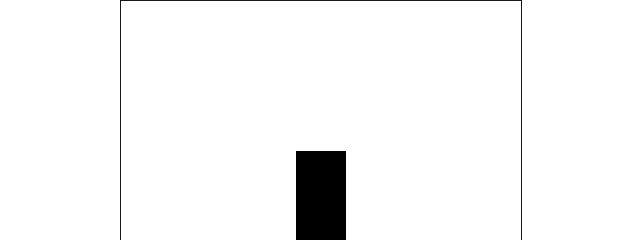
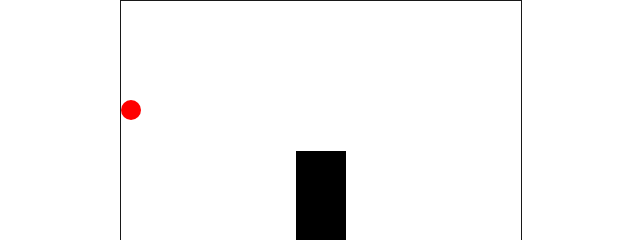
Before and after one commit to leticea/jumping-game, a plain HTML site: page index.html in a window 1280 px wide. Shown: the top 240 px of the page, 319-959 px from the left. Drawn offline with Linux system fonts and the light colour scheme.

Commit message:
editando css

```diff
--- a/style.css
+++ b/style.css
@@ -41,4 +41,9 @@
 
 #character {
   width: 20px;
+  height: 20px;
+  background-color: red;
+  position: absolute;
+  top: 100px;
+  border-radius: 50%;
 }
```
